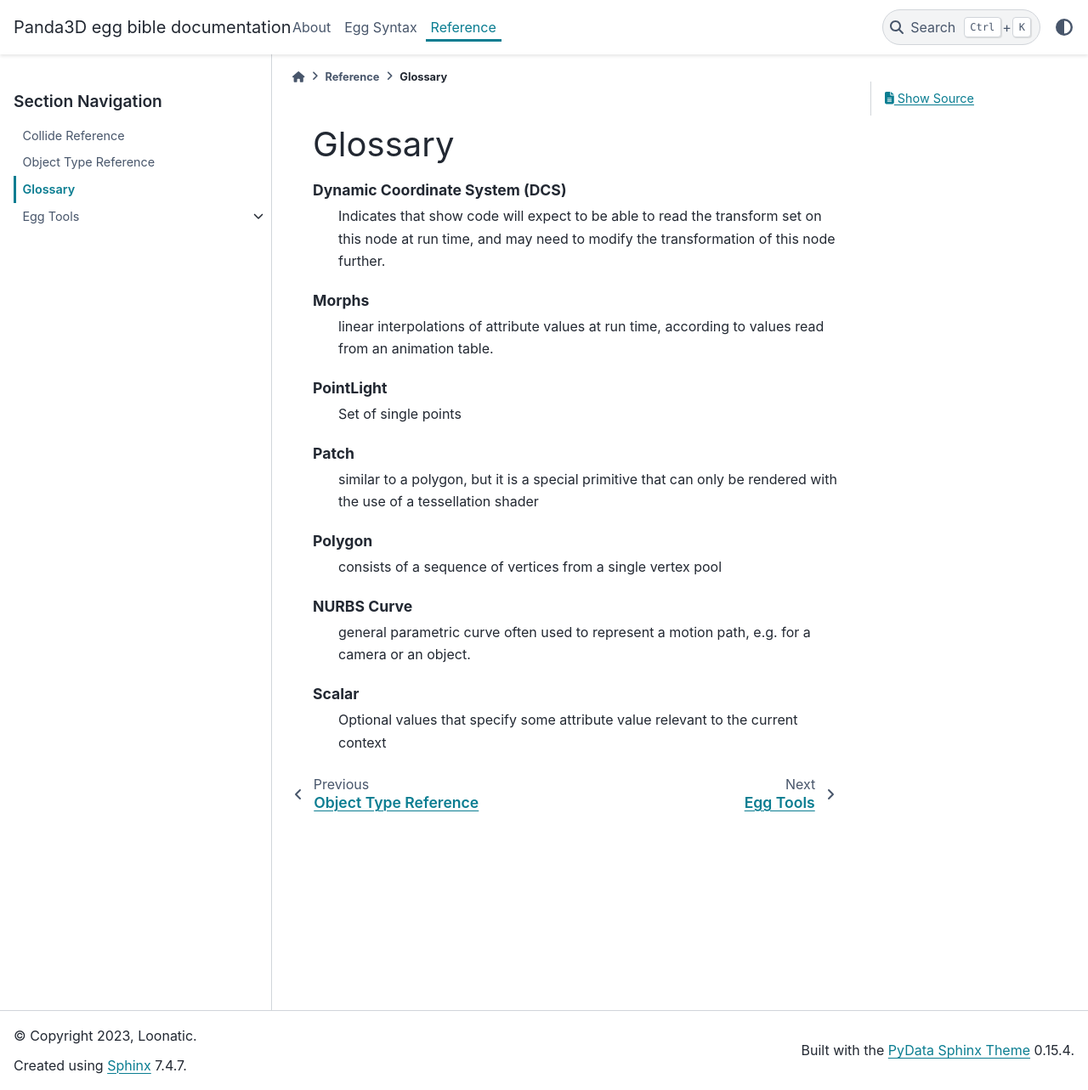
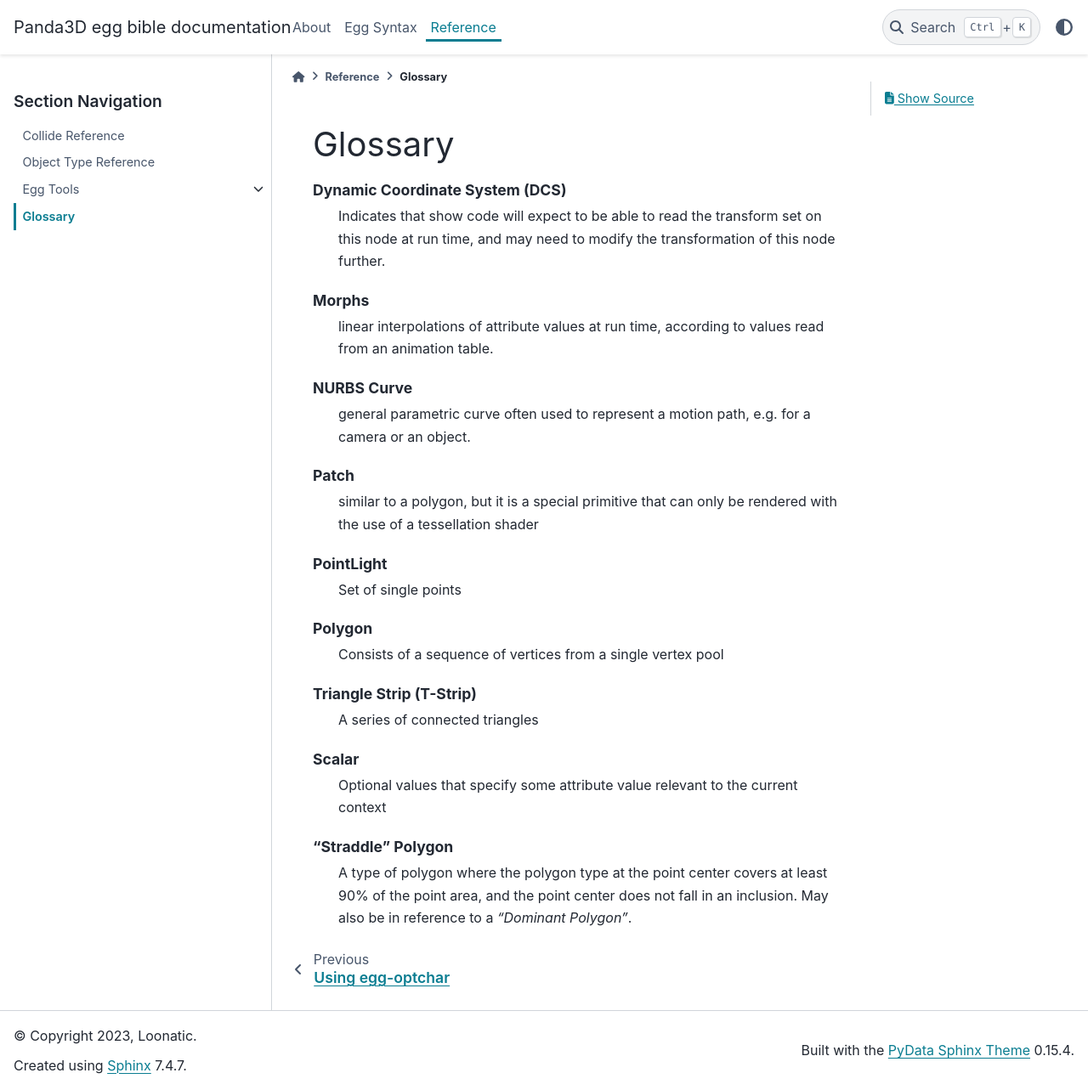
Before and after one commit to loonaticx/panda3d-egg-bible, a Sphinx documentation site: the page built from docs/home/reference/glossary.rst, in a window 1280 px wide and 1283 px high. Shown: the whole window at 85% size. Built offline with Sphinx 7.4.7 and the PyData theme 0.15.4, drawn with Linux system fonts in a browser that asks for light colours.

Commit message:
Glossary: Update glossary

```diff
--- a/docs/home/reference/glossary.rst
+++ b/docs/home/reference/glossary.rst
@@ -11,17 +11,23 @@ Glossary
     Morphs
         linear interpolations of attribute values at run time, according to values read from an animation table.
 
-    PointLight
-        Set of single points
+    NURBS Curve
+        general parametric curve often used to represent a motion path, e.g. for a camera or an object.
 
     Patch
         similar to a polygon, but it is a special primitive that can only be rendered with the use of a tessellation shader
 
+    PointLight
+        Set of single points
+
     Polygon
-        consists of a sequence of vertices from a single vertex pool
+        Consists of a sequence of vertices from a single vertex pool
 
-    NURBS Curve
-        general parametric curve often used to represent a motion path, e.g. for a camera or an object.
+    Triangle Strip (T-Strip)
+        A series of connected triangles
 
     Scalar
         Optional values that specify some attribute value relevant to the current context
+
+    "Straddle" Polygon
+        A type of polygon where the polygon type at the point center covers at least 90% of the point area, and the point center does not fall in an inclusion. May also be in reference to a *"Dominant Polygon"*.
--- a/docs/home/reference/index.rst
+++ b/docs/home/reference/index.rst
@@ -8,5 +8,5 @@ Reference
 
     ./collide
     ./objecttypes
+    tools/index
     ./glossary
-    tools/index
```
